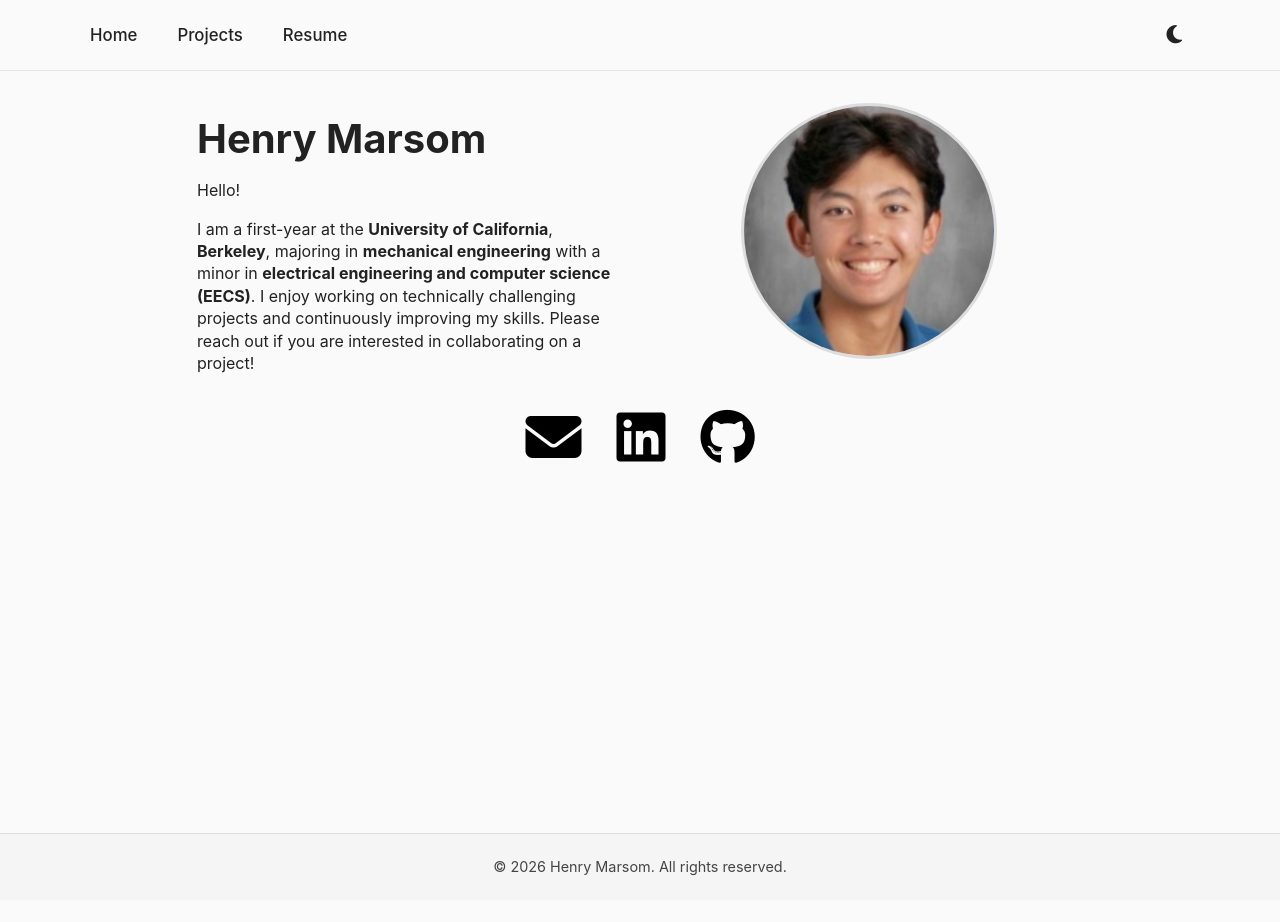
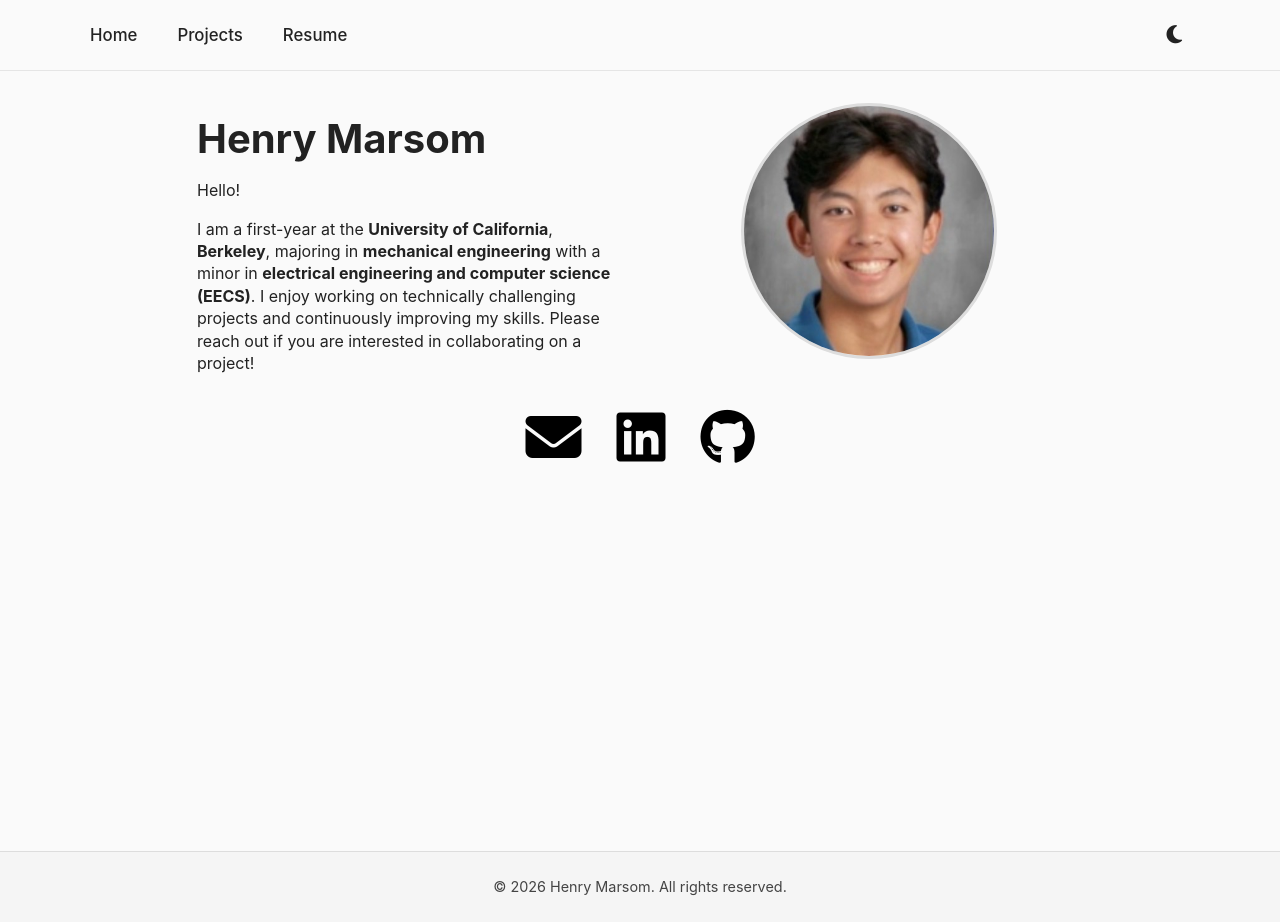
Before and after one commit to henrymarsom/henrymarsom.github.io, a Jekyll site: the page built from index.md, in a window 1280 px wide. Built offline with Jekyll 4.4.1, drawn with Linux system fonts in a browser that asks for light colours.

Commit message:
Update style.css

```diff
--- a/assets/style.css
+++ b/assets/style.css
@@ -195,26 +195,24 @@ body.dark .contact a:hover {
    FOOTER
 ========================= */
 .site-footer {
-  position: sticky;
-  bottom: 0;
-
   background-color: #f5f5f5;
   color: #444;
+  text-align: center;
+  padding: 12px 0;
+  font-size: 0.9rem;
+  border-top: 1px solid #ddd;
 
-  text-align: center;
-  padding: 10px 0;
-  font-size: 0.9rem;
+  transition: background-color 0.2s ease, color 0.2s ease;
+}
+body.dark-mode {
+  background-color: #121212;
+  color: #e0e0e0;
+}
 
-  border-top: 1px solid #ddd;
-}
 body.dark-mode .site-footer {
-  background-color: #121212;
+  background-color: #181818;
   color: #ccc;
-
   border-top: 1px solid #2a2a2a;
-}
-.site-footer {
-  transition: background-color 0.2s ease, color 0.2s ease;
 }
 
 /* =========================
```
